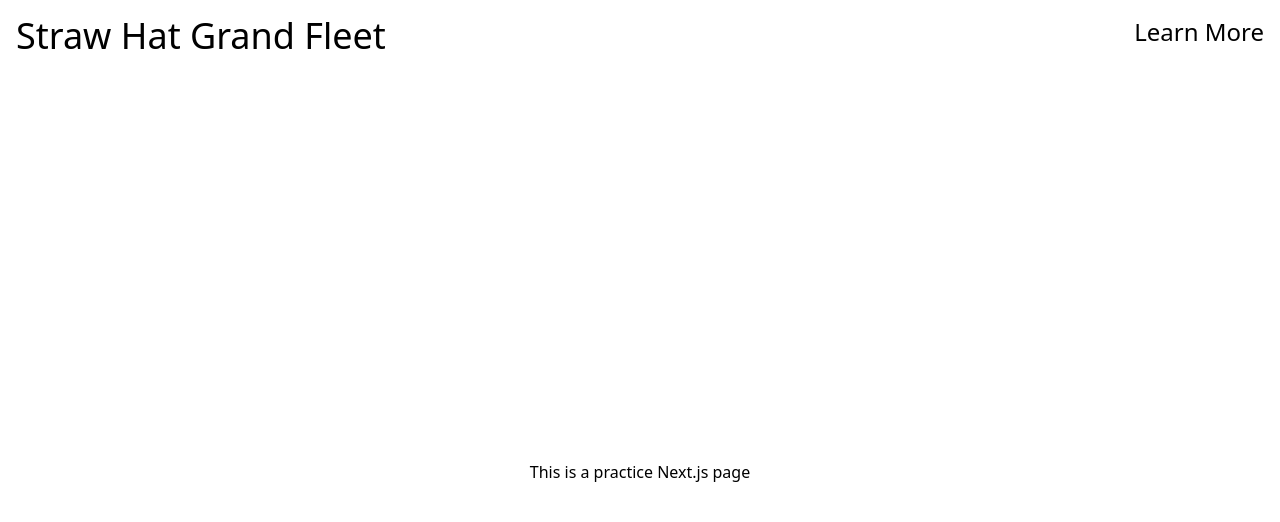
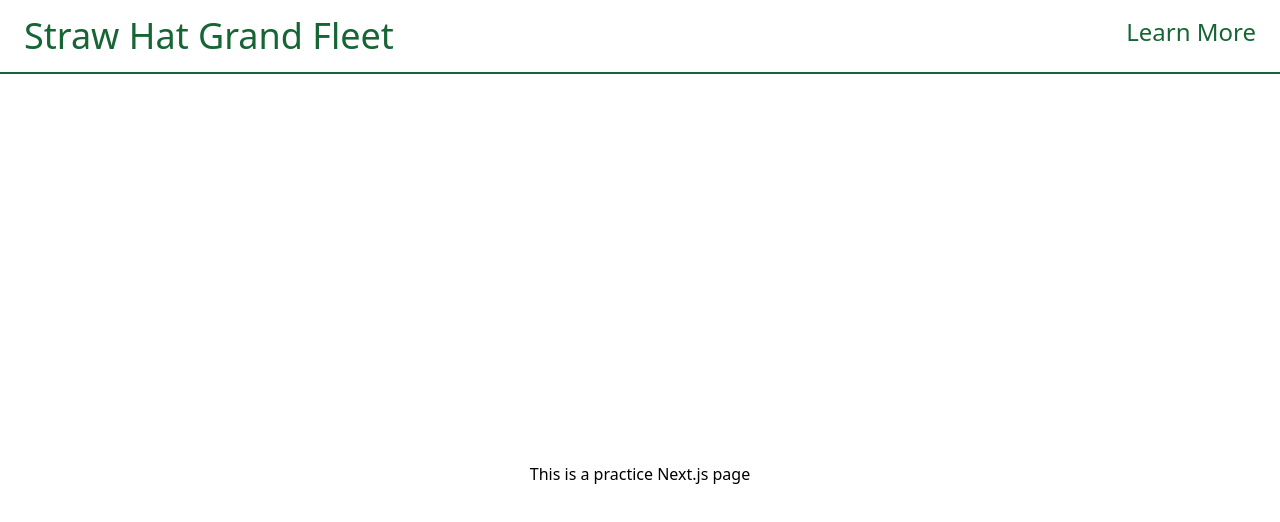
Before and after one commit to jtwiley1996/One-Piece-FanPage-CSS-JS-Practice-, a Next.js app in the folder client/: page / in a window 1280 px wide. Shown: the top 522 px of the page. Built offline with nearby package versions, Linux system fonts and the light colour scheme.

Commit message:
saving progress on layout.tsx

```diff
--- a/client/src/app/layout.tsx
+++ b/client/src/app/layout.tsx
@@ -12,13 +12,20 @@ export default function RootLayout ({
   return (
     <html lang="en">
       <body>
-      <header className="justify-between flex p-4">
-          <h1 className="text-4xl">
+      <header className="justify-between flex px-6 py-4  border-b-2 border-green-800 text-green-800">
+        <nav>
+        <Link href="/" passHref legacyBehavior>
+          <a className="text-4xl z-10 hover-underline">
             Straw Hat Grand Fleet
-          </h1>
+          </a>
+        </Link>
+        </nav>
+
+        <nav>
           <h1 className="text-2xl">
             Learn More
           </h1>
+        </nav>
 
         </header>
       <main className="bg-white">
```
